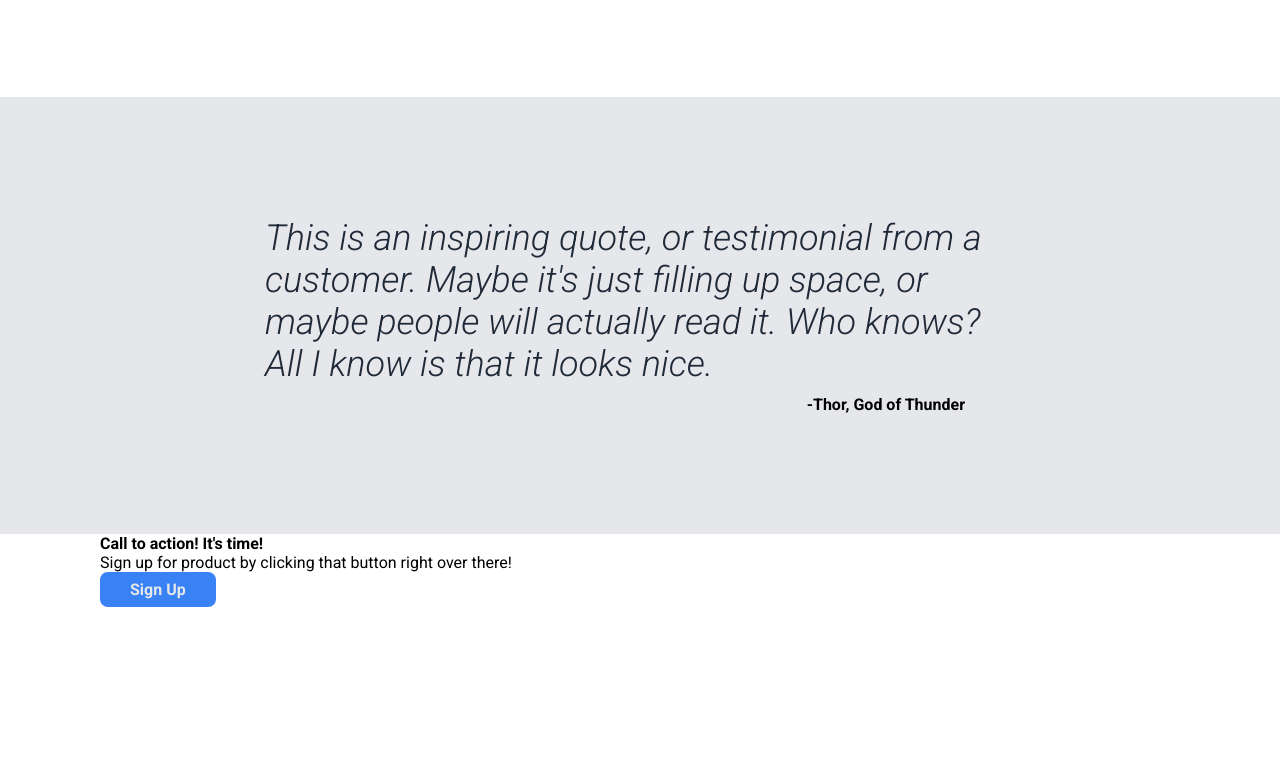
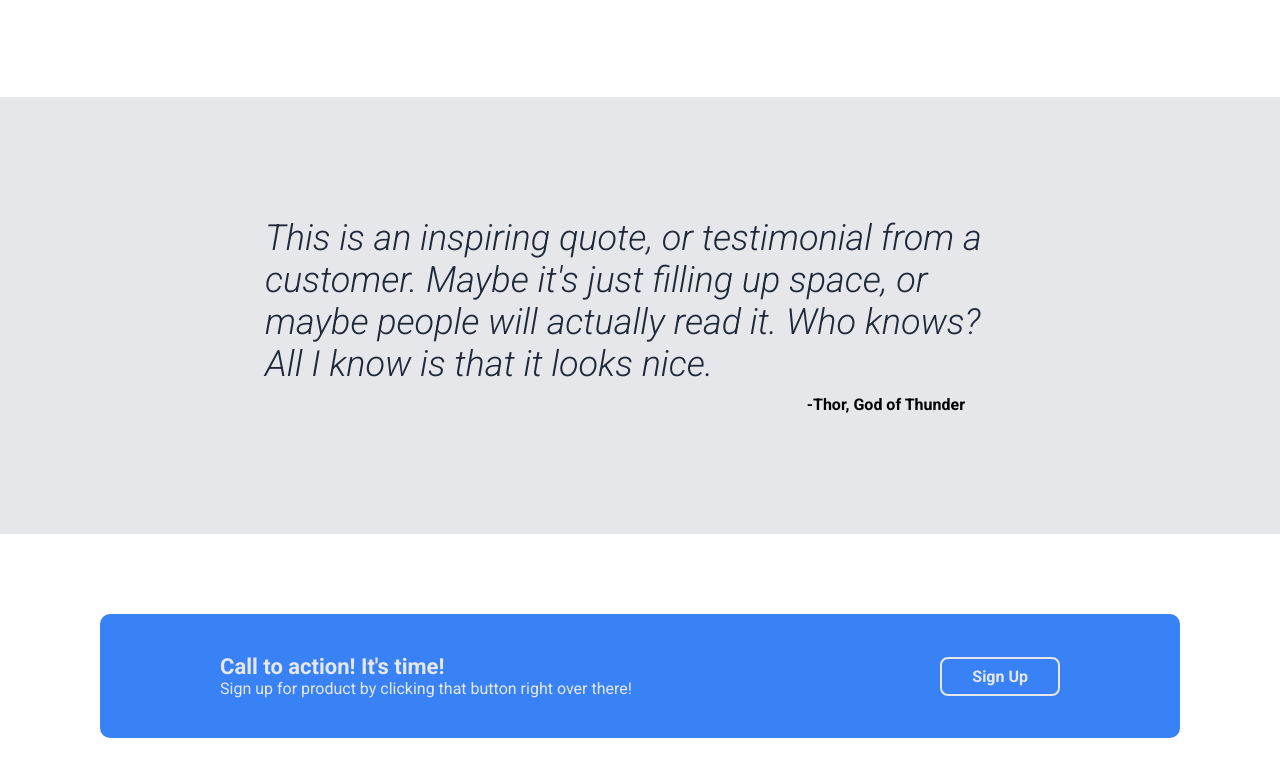
Before and after one commit to EmilMinke/landing-page, a plain HTML site: page index.html in a window 1280 px wide. Shown: the part 922-1698 px from the top of the page. Before the commit the page ends 1529 px from the top, so only its background shows below. Drawn offline with Linux system fonts and the light colour scheme.

Commit message:
feat: add css to call to action section

```diff
--- a/style.css
+++ b/style.css
@@ -38,6 +38,10 @@ h3 {
     font-weight: 300;
     font-style: italic;
     color: #1F2937;
+}
+
+h4 {
+    font-size: 22px;
 }
 
 .header {
@@ -180,3 +184,22 @@ button {
     font-weight: 700;
     padding: 0 100px;
 }
+
+.call-to-action {
+    background-color: white;
+}
+
+.cta {
+    margin: 80px 0;
+    padding: 40px 120px;
+    background-color: #3882f6;
+    color: #E5E7EB;
+    display: flex;
+    justify-content: space-between;
+    align-items: center;
+    border-radius: 10px;
+}
+
+.cta button {
+    border: 2px solid #E5E7EB;
+}
```
